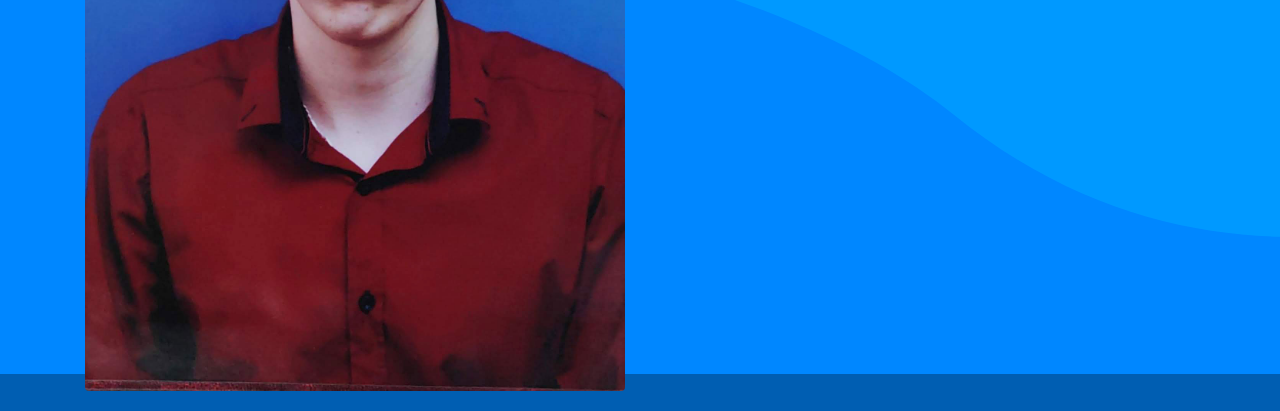
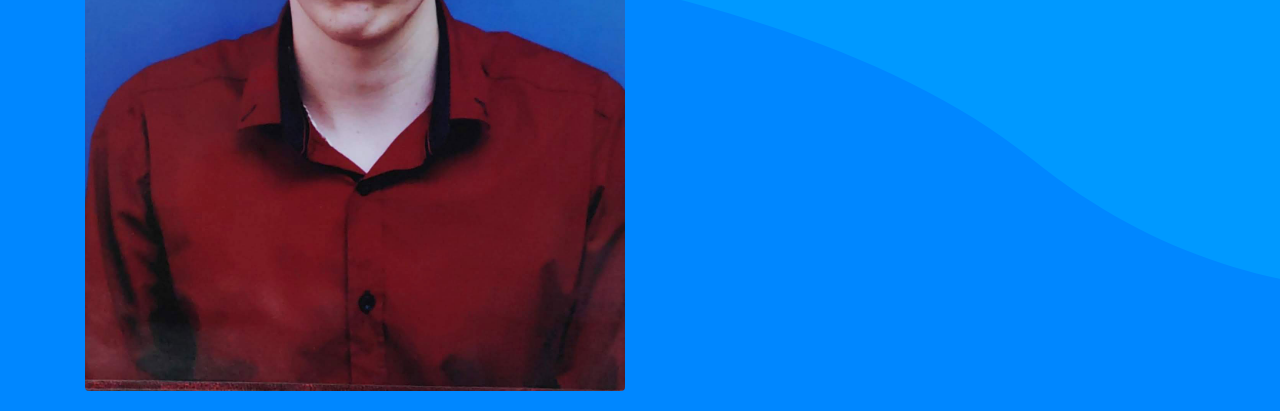
Before and after one commit to timoticnikola/digitalblue, a plain HTML site: page pages/aboutme.html in a window 1280 px wide. Shown: the part 488-899 px from the top of the page. Drawn offline with nearby package versions, Linux system fonts and the light colour scheme.

Commit message:
Quick height fix.
 Changes to be committed:
	modified:   assets/css/style.css
	modified:   assets/css/style.min.css

```diff
--- a/assets/css/style.css
+++ b/assets/css/style.css
@@ -233,6 +233,7 @@ body {
 #header-about-me {
 	background-image: url('../img/header-alternative.svg');
 	background-size: cover;
+	height: auto;
 }
 .nt-carousel-caption {
 	background: linear-gradient(to bottom, rgba(0, 0, 0, 0) 0%, rgba(0, 0, 0, 1) 80%);
@@ -302,7 +303,7 @@ body {
 #header-about-me {
 	background-image: url('../img/header-alternative.svg');
 	background-size: cover;
-	height: 100vh;
+	height: auto;
 }
 .nt-about-me-h1 {
 	color: var(--nt-font-color);
```
Also changed, not shown: assets/css/style.min.css.
